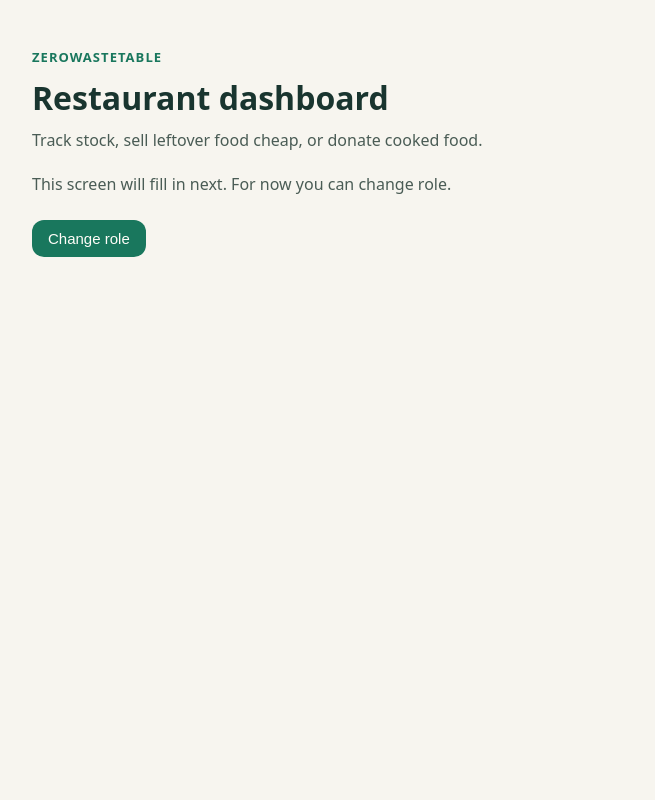
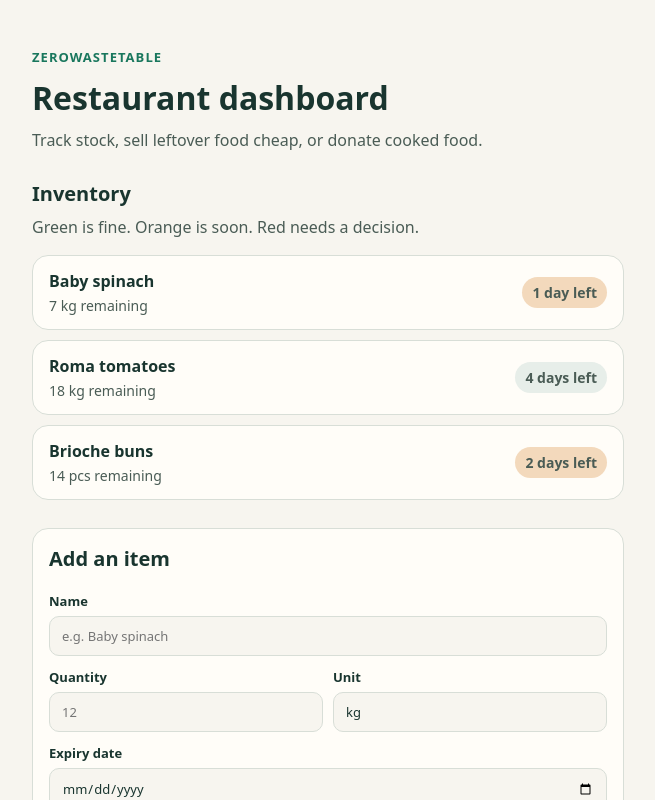
Before and after one commit to Manajain20/ZeroWasteTable, a React (Vite) app: page / in a window 1280 px wide. Both pictures are taken after a click on the button 640 px from the left and 263 px from the top of the page. Shown: the top 800 px of the page, without its empty margins (312-967 px from the left). Built offline with nearby package versions, Linux system fonts and the light colour scheme.

Commit message:
Add restaurant inventory with expiry tags and a form to log new items.

```diff
--- a/src/App.jsx
+++ b/src/App.jsx
@@ -18,8 +18,37 @@ const roles = [
   },
 ]
 
+function dateFromToday(days) {
+  const date = new Date()
+  date.setDate(date.getDate() + days)
+  return date.toISOString().slice(0, 10)
+}
+
+const startingItems = [
+  { id: '1', name: 'Baby spinach', quantity: 7, unit: 'kg', expiry: dateFromToday(1) },
+  { id: '2', name: 'Roma tomatoes', quantity: 18, unit: 'kg', expiry: dateFromToday(4) },
+  { id: '3', name: 'Brioche buns', quantity: 14, unit: 'pcs', expiry: dateFromToday(2) },
+]
+
+function daysLeft(expiry) {
+  const expiryDay = new Date(expiry)
+  const today = new Date()
+  expiryDay.setHours(0, 0, 0, 0)
+  today.setHours(0, 0, 0, 0)
+  return Math.round((expiryDay - today) / 86400000)
+}
+
+function freshness(expiry) {
+  const days = daysLeft(expiry)
+  if (days < 0) return { label: 'Expired', tone: 'urgent' }
+  if (days === 0) return { label: 'Expires today', tone: 'urgent' }
+  if (days <= 3) return { label: `${days} day${days === 1 ? '' : 's'} left`, tone: 'soon' }
+  return { label: `${days} days left`, tone: 'ok' }
+}
+
 export default function App() {
   const [role, setRole] = useState(null)
+  const [items, setItems] = useState(startingItems)
 
   if (!role) {
     return (
@@ -53,10 +82,111 @@ export default function App() {
       <p className="eyebrow">ZeroWasteTable</p>
       <h1>{current.title} dashboard</h1>
       <p className="lede">{current.text}</p>
-      <p className="note">This screen will fill in next. For now you can change role.</p>
+
+      {role === 'restaurant' ? (
+        <RestaurantInventory items={items} setItems={setItems} />
+      ) : (
+        <p className="note">This screen will fill in next.</p>
+      )}
+
       <button className="back" type="button" onClick={() => setRole(null)}>
         Change role
       </button>
     </main>
   )
 }
+
+function RestaurantInventory({ items, setItems }) {
+  const [form, setForm] = useState({
+    name: '',
+    quantity: '',
+    unit: 'kg',
+    expiry: '',
+  })
+
+  function addItem(event) {
+    event.preventDefault()
+    const quantity = Number(form.quantity)
+    if (!form.name.trim() || !quantity || !form.expiry) return
+
+    setItems([
+      {
+        id: String(Date.now()),
+        name: form.name.trim(),
+        quantity,
+        unit: form.unit.trim() || 'kg',
+        expiry: form.expiry,
+      },
+      ...items,
+    ])
+    setForm({ name: '', quantity: '', unit: 'kg', expiry: '' })
+  }
+
+  return (
+    <section className="inventory">
+      <h2>Inventory</h2>
+      <p className="lede">Green is fine. Orange is soon. Red needs a decision.</p>
+
+      <ul className="item-list">
+        {items.map((item) => {
+          const status = freshness(item.expiry)
+          return (
+            <li key={item.id} className="item-card">
+              <div>
+                <strong>{item.name}</strong>
+                <span>
+                  {item.quantity} {item.unit} remaining
+                </span>
+              </div>
+              <span className={`tag tag-${status.tone}`}>{status.label}</span>
+            </li>
+          )
+        })}
+      </ul>
+
+      <form className="add-form" onSubmit={addItem}>
+        <h2>Add an item</h2>
+        <label>
+          Name
+          <input
+            value={form.name}
+            onChange={(event) => setForm({ ...form, name: event.target.value })}
+            placeholder="e.g. Baby spinach"
+          />
+        </label>
+        <div className="form-row">
+          <label>
+            Quantity
+            <input
+              type="number"
+              min="0"
+              step="0.1"
+              value={form.quantity}
+              onChange={(event) => setForm({ ...form, quantity: event.target.value })}
+              placeholder="12"
+            />
+          </label>
+          <label>
+            Unit
+            <input
+              value={form.unit}
+              onChange={(event) => setForm({ ...form, unit: event.target.value })}
+              placeholder="kg"
+            />
+          </label>
+        </div>
+        <label>
+          Expiry date
+          <input
+            type="date"
+            value={form.expiry}
+            onChange={(event) => setForm({ ...form, expiry: event.target.value })}
+          />
+        </label>
+        <button className="back" type="submit">
+          Save item
+        </button>
+      </form>
+    </section>
+  )
+}
--- a/src/index.css
+++ b/src/index.css
@@ -87,3 +87,105 @@ p {
   font-size: 15px;
   cursor: pointer;
 }
+
+.inventory {
+  margin-top: 28px;
+}
+
+h2 {
+  margin: 0 0 8px;
+  font-size: 20px;
+  color: #19352f;
+}
+
+.item-list {
+  list-style: none;
+  margin: 16px 0 0;
+  padding: 0;
+  display: grid;
+  gap: 10px;
+}
+
+.item-card {
+  display: flex;
+  justify-content: space-between;
+  align-items: center;
+  gap: 12px;
+  padding: 14px 16px;
+  border: 1px solid #d8ded7;
+  border-radius: 16px;
+  background: #fffdf8;
+}
+
+.item-card div {
+  display: grid;
+  gap: 4px;
+}
+
+.item-card span {
+  font-size: 14px;
+  color: #4a5c55;
+}
+
+.tag {
+  flex-shrink: 0;
+  padding: 6px 10px;
+  border-radius: 99px;
+  font-size: 12px;
+  font-weight: 600;
+}
+
+.tag-ok {
+  background: #e7eee9;
+  color: #19775d;
+}
+
+.tag-soon {
+  background: #f3d9bc;
+  color: #7f4529;
+}
+
+.tag-urgent {
+  background: #f8d7d3;
+  color: #c45445;
+}
+
+.add-form {
+  display: grid;
+  gap: 12px;
+  margin-top: 28px;
+  padding: 16px;
+  border: 1px solid #d8ded7;
+  border-radius: 16px;
+  background: #fffdf8;
+}
+
+.add-form .back {
+  margin-top: 4px;
+  justify-self: start;
+}
+
+label {
+  display: grid;
+  gap: 6px;
+  font-size: 13px;
+  font-weight: 600;
+  color: #19352f;
+}
+
+input {
+  width: 100%;
+  padding: 10px 12px;
+  border: 1px solid #d8ded7;
+  border-radius: 10px;
+  font: inherit;
+  font-weight: 400;
+  background: #f7f5ef;
+  color: #19352f;
+}
+
+.form-row {
+  display: grid;
+  grid-template-columns: 1fr 1fr;
+  gap: 10px;
+}
```
